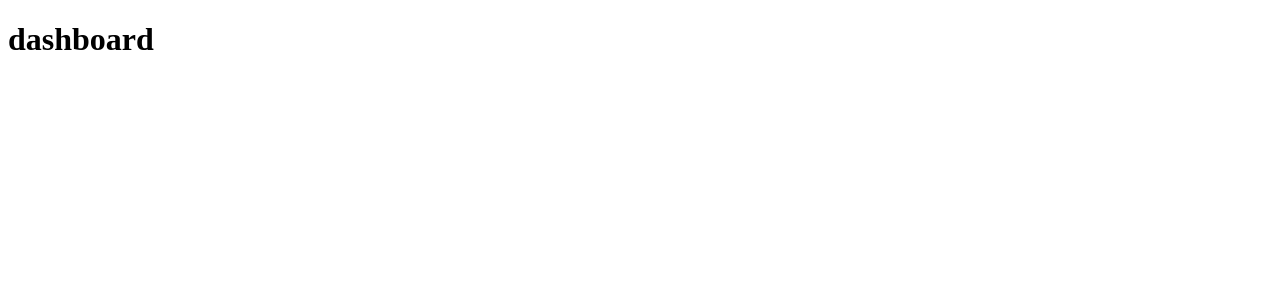
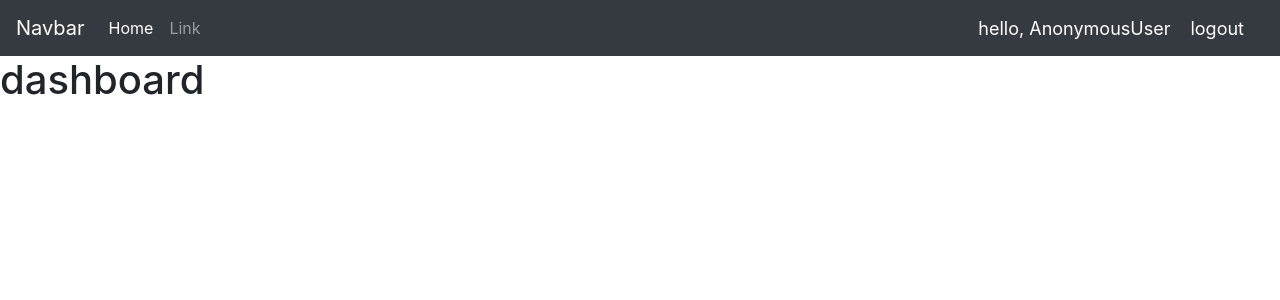
Before and after one commit to pzur/perros_django, a Django app: page / in a window 1280 px wide. Before the commit the part shown is almost empty. Shown: the top 300 px of the page. Run offline with Django 3.2, Linux system fonts and the light colour scheme; some libraries are stand-ins or nearby versions.

Commit message:
implementando el logout

```diff
--- a/accounts/templates/accounts/dashboard.html
+++ b/accounts/templates/accounts/dashboard.html
@@ -4,11 +4,44 @@
     <meta charset="UTF-8">
     <meta name="viewport" content="width=device-width, initial-scale=1.0">
     <meta http-equiv="X-UA-Compatible" content="ie=edge">
+    <link rel="stylesheet" href="https://stackpath.bootstrapcdn.com/bootstrap/4.4.1/css/bootstrap.min.css" integrity="sha384-Vkoo8x4CGsO3+Hhxv8T/Q5PaXtkKtu6ug5TOeNV6gBiFeWPGFN9MuhOf23Q9Ifjh" crossorigin="anonymous">
+
     <title>crm</title>
+    <style>
+        .hello-msg{
+            font-size: 18px;
+            color: #fff;
+            margin-right: 20px;
+
+        }
+    </style>
 </head>
 <body>
+    <nav class="navbar navbar-expand-lg navbar-dark bg-dark">
+        <a class="navbar-brand" href="#">Navbar</a>
+        <button class="navbar-toggler" type="button" data-toggle="collapse" data-target="#navbarSupportedContent" aria-controls="navbarSupportedContent" aria-expanded="false" aria-label="Toggle navigation">
+          <span class="navbar-toggler-icon"></span>
+        </button>
+
+        <div class="collapse navbar-collapse" id="navbarSupportedContent">
+          <ul class="navbar-nav mr-auto">
+            <li class="nav-item active">
+              <a class="nav-link" href="{%url 'home' %}">Home <span class="sr-only">(current)</span></a>
+            </li>
+            <li class="nav-item">
+              <a class="nav-link" href="#">Link</a>
+            </li>
+
+          </ul>
+          <span class="hello-msg">hello, {{request.user}} </span>
+          <span> <a class="hello-msg"  href="{% url 'logout' %}">logout</a> </span>
+        </div>
+
+      </nav>
 
     <h1>dashboard</h1>
-
+    <script src="https://code.jquery.com/jquery-3.4.1.slim.min.js" integrity="sha384-J6qa4849blE2+poT4WnyKhv5vZF5SrPo0iEjwBvKU7imGFAV0wwj1yYfoRSJoZ+n" crossorigin="anonymous"></script>
+<script src="https://cdn.jsdelivr.net/npm/popper.js@1.16.0/dist/umd/popper.min.js" integrity="sha384-Q6E9RHvbIyZFJoft+2mJbHaEWldlvI9IOYy5n3zV9zzTtmI3UksdQRVvoxMfooAo" crossorigin="anonymous"></script>
+<script src="https://stackpath.bootstrapcdn.com/bootstrap/4.4.1/js/bootstrap.min.js" integrity="sha384-wfSDF2E50Y2D1uUdj0O3uMBJnjuUD4Ih7YwaYd1iqfktj0Uod8GCExl3Og8ifwB6" crossorigin="anonymous"></script>
 </body>
 </html>
--- a/accounts/urls.py
+++ b/accounts/urls.py
@@ -6,6 +6,7 @@ urlpatterns = [
 
     path('register/', views.registerPage, name= "register"),
     path('login/', views.loginPage, name = "login"),
+     path('logout/', views.logoutUser, name = "logout"),
 
     path('', views.home, name= "home"),
     path('product/', views.product, name= "product"),
--- a/accounts/views.py
+++ b/accounts/views.py
@@ -43,10 +43,14 @@ def loginPage(request):
         else:
             messages.info(request, 'username or password is incorrect')
 
+     context = {}
+     return render(request, 'accounts/login.html', context)
 
 
-     context = {}
-     return render(request, 'accounts/login.html', context)
+def logoutUser(request):
+    logout(request)
+    return redirect('login')
+
 
 def home(request):
 
```
Also changed, not shown: db.sqlite3.
